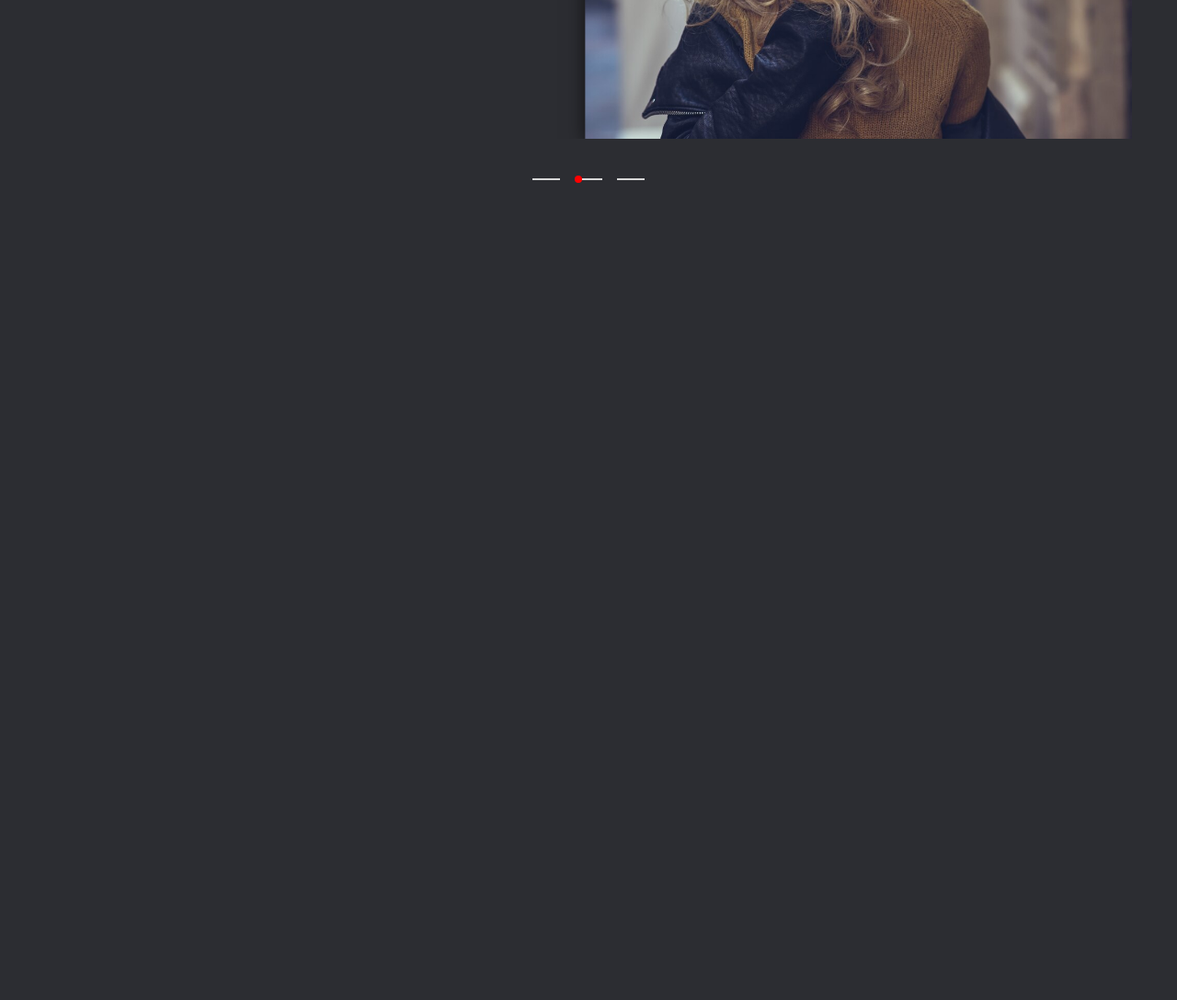
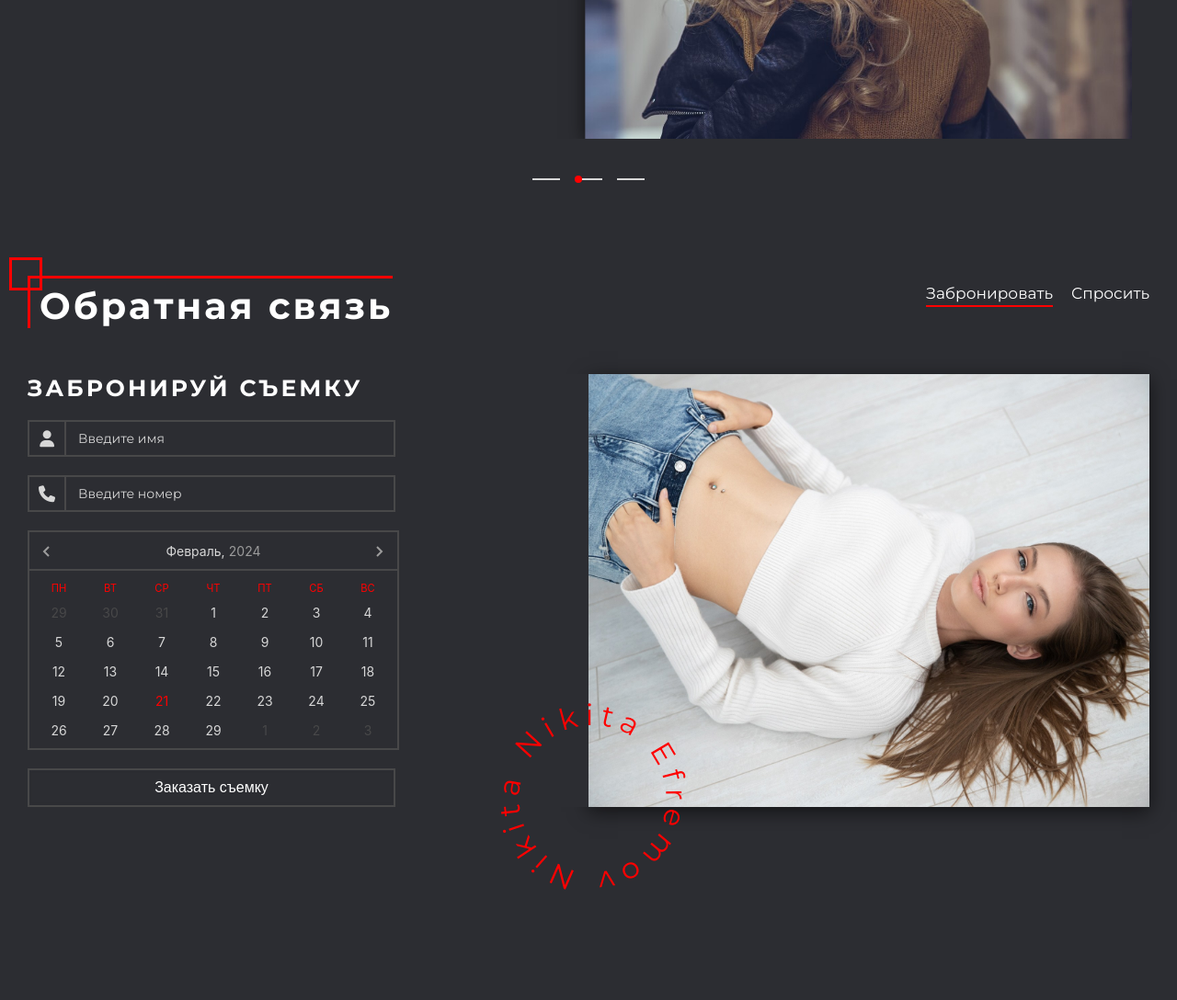
Before and after one commit to ChiefCreator/Nikita-Efremov, a website: page src/html/index.html in a window 1280 px wide. Shown: the part 9284-10372 px from the top of the page at 92% size. Before the commit the page ends 9584 px from the top, so only its background shows below. Drawn offline with nearby package versions, Linux system fonts and the light colour scheme; files that its build step writes are made by us from their sources; files whose address does not match are found by name.

Commit message:
Создание секции с обратной связью

```diff
--- a/package.json
+++ b/package.json
@@ -26,5 +26,10 @@
     "gulp-sourcemaps": "^3.0.0",
     "sass": "^1.70.0",
     "webpack-stream": "^7.0.0"
+  },
+  "dependencies": {
+    "air-datepicker": "^3.4.0",
+    "css-loader": "^6.10.0",
+    "style-loader": "^3.3.4"
   }
 }
--- /dev/null
+++ b/src/html/blocks/section-feedback.html
@@ -0,0 +1,78 @@
+<section class="feedback">
+    <div class="container">
+        <header class="feedback__head">
+            <h2 class="feedback__title section-title">Обратная связь</h2>
+            <div class="feedback__change-form change-form">
+                <span class="change-form__title change-form__title_active">Забронировать</span>
+                <span class="change-form__title">Спросить</span>
+                <div class="change-form__line"></div>
+            </div>
+        </header>
+        <div class="feedback__wrapper">
+            <div class="feedback__content">
+                <form class="feedback__form form-feedback form-feedback_first">
+                    <h3 class="form-feedback__title">Забронируй съемку</h3>
+                    <div class="form-feedback__body">
+                        <div class="form-feedback__content">
+                            <div class="input-container">
+                                <div class="input-container__icon"></div>
+                                <div class="input-container__wrapper">
+                                    <input class="input-container__input" required>
+                                    <label class="input-container__label">Введите имя</label>
+                                </div>
+                            </div>
+                            <div class="input-container">
+                                <div class="input-container__icon input-container__icon_tel"></div>
+                                <div class="input-container__wrapper">
+                                    <input class="input-container__input" required>
+                                    <label class="input-container__label">Введите номер</label>
+                                </div>
+                            </div>
+                            <div class="form-feedback__calendar">
+                                <input class="date" id="date">
+                            </div>
+                            <button class="form-feedback__button button">Заказать cъемку</button>
+                        </div>
+                    </div>
+                </form>
+                <form class="feedback__form form-feedback form-feedback_second">
+                    <h3 class="form-feedback__title">Задай вопрос</h3>
+                    <div class="form-feedback__body">
+                        <div class="form-feedback__content">
+                            <div class="input-container">
+                                <div class="input-container__icon"></div>
+                                <div class="input-container__wrapper">
+                                    <input class="input-container__input" required>
+                                    <label class="input-container__label">Введите имя</label>
+                                </div>
+                            </div>
+                            <div class="input-container">
+                                <div class="input-container__icon input-container__icon_tel"></div>
+                                <div class="input-container__wrapper">
+                                    <input class="input-container__input" required>
+                                    <label class="input-container__label">Введите номер</label>
+                                </div>
+                            </div>
+                            <div class="textarrea-container">
+                                <textarea class="textarrea-container__textarrea" required></textarea>
+                                <label class="textarrea-container__label">Введите сообщение</label>
+                            </div>
+                            <button class="form-feedback__button button">Отправить</button>
+                        </div>
+                    </div>
+                </form>
+            </div>
+            <div class="feedback__photo-wrapper">
+                <div class="feedback__photo">
+                    <img src="./../../img/gallery-7.jpg">
+                </div>
+                <svg class="feedback__circle-text circle-text" viewBox="0 0 150 150">
+                    <path class="circle-text__path" id="circle-text" d="M 0,150 a 150,150 0 1,1 0,1 z" />
+                    <text>
+                      <textPath xlink:href="#circle-text">Nikita Efremov Nikita</textPath>
+                    </text>
+                </svg>
+            </div>
+        </div>
+    </div>
+</section>
--- a/src/html/index.html
+++ b/src/html/index.html
@@ -22,6 +22,7 @@
         @@include("./blocks/section-plan.html")
         @@include("./blocks/section-portfolio.html")
         @@include("./blocks/section-rewiews.html")
+        @@include("./blocks/section-feedback.html")
     </main>
     <script src="https://cdn.jsdelivr.net/npm/swiper@11/swiper-bundle.min.js"></script>
     <script src="./js/index.bundle.js"></script>
--- a/src/js/index.js
+++ b/src/js/index.js
@@ -9,3 +9,13 @@ road();
 
 import hoverImg from "./modules/hover-img";
 hoverImg();
+
+import feedback from "./modules/feedback";
+feedback();
+
+import AirDatepicker from 'air-datepicker';
+import 'air-datepicker/air-datepicker.css';
+
+new AirDatepicker('#date', {
+    inline: true
+})
--- /dev/null
+++ b/src/js/modules/feedback.js
@@ -0,0 +1,22 @@
+function feedback() {
+    let btns = document.querySelectorAll(".change-form__title");
+    let secondForm = document.querySelector(".form-feedback_second");
+    let line = document.querySelector(".change-form__line");
+    let gap = 20;
+
+    line.style.width = window.getComputedStyle(btns[0]).width;
+
+    btns[1].addEventListener("click", function() {
+        secondForm.classList.add("form-feedback_second_act");
+        line.style.width = window.getComputedStyle(btns[1]).width;
+        line.style.left = parseInt(window.getComputedStyle(btns[0]).width) + gap + "px"
+    })
+
+    btns[0].addEventListener("click", function() {
+        secondForm.classList.remove("form-feedback_second_act");
+        line.style.width = window.getComputedStyle(btns[0]).width;
+        line.style.left = 0;
+    })
+}
+
+export default feedback;
--- a/src/scss/base/_reset.scss
+++ b/src/scss/base/_reset.scss
@@ -16,3 +16,7 @@ button{
     border: none;
     outline: none;
 }
+input, textarea{
+    border: none;
+    outline: none;
+}
--- /dev/null
+++ b/src/scss/blocks/section-feedback.scss
@@ -0,0 +1,229 @@
+.feedback{
+    padding-bottom: 100px;
+    &__wrapper{
+        display: flex;
+        justify-content: space-between;
+    }
+    &__content{
+        flex: 0 1 50%;
+        position: relative;
+        overflow: hidden;
+    }
+    &__photo-wrapper{
+        flex: 0 1 50%;
+        position: relative;
+    }
+    &__photo{
+        box-shadow: 0 5px 20px rgba(3, 2, 2, .6);
+        width: 100%;
+        height: 100%;
+        img{
+            width: 100%;
+            height: 100%;
+            object-fit: cover;
+            object-position: center;
+        }
+    }
+    &__circle-text{
+        width: 300px;
+        height: 300px;
+        position: absolute;
+        left: 0;
+        bottom:0;
+        transform: translate(-25%, 70%);
+        fill: rgb(255, 0, 0);
+        letter-spacing: 3.5px;
+    }
+    &__head{
+        margin-bottom: 50px;
+        display: flex;
+        align-items: center;
+        justify-content: space-between;
+    }
+}
+.change-form{
+    display: flex;
+    gap: 20px;
+    margin-bottom: 20px;
+    position: relative;
+    &__title{
+        color: white;
+        font-size: 17px;
+        cursor: pointer;
+    }
+    &__line{
+        position: absolute;
+        left: 0;
+        bottom:-5px;
+        height: 2px;
+        width: 100%;
+        background-color: red;
+        transition: all .3s ease;
+    }
+}
+.form-feedback{
+    background-color: rgb(44, 45, 50);
+    width: 100%;
+    height: 100%;
+    &_first{
+        position: relative;
+        z-index: 2;
+    }
+    &_second{
+        position: absolute;
+        top:100%;
+        z-index: 3;
+        transition: top .5s ease;
+        &_act{
+            top:0;
+        }
+    }
+    &__title{
+        color: white;
+        font-size: 25px;
+        letter-spacing: 3px;
+        text-transform: uppercase;
+        margin-bottom: 20px;
+    }
+    &__body{
+        display: flex;
+        flex-direction: column;
+        gap:60px;
+    }
+    &__content{
+        display: flex;
+        flex-direction: column;
+        gap: 20px;
+    }
+    &__button{
+        margin-top: auto;
+        width: 400px;
+        border: 2px solid rgb(72, 72, 73);
+        background-color: transparent;
+    }
+}
+.input-container{
+    display: flex;
+    width: 400px;
+    height: 40px;
+    border: 2px solid rgb(72, 72, 73);
+    gap: 10px;
+    &__icon{
+        flex: 0 0 40px;
+        height: 100%;
+        border-right: 2px solid rgb(72, 72, 73);
+        display: flex;
+        align-items: center;
+        justify-content: center;
+        &::before{
+            content: "\f007";
+            @include font-awesome;
+            font-size: 18px;
+            color: $light-color;
+        }
+        &_tel::before{
+            content: "\f095";
+
+        }
+    }
+    &__wrapper{
+        flex: 1 1 100%;
+        height: 100%;
+        position: relative;
+    }
+    &__input{
+        width: 100%;
+        height: 100%;
+        background-color: transparent;
+        color: $light-color;
+        &:focus + .input-container__label, &:valid + .input-container__label{
+            top: -1px;
+            left: 10px;
+            font-size: 12px;
+        }
+    }
+    &__label{
+        background-color: rgb(44, 45, 50);
+        padding: 0 3px;
+        color: $light-color;
+        position: absolute;
+        top:50%;
+        left: 0;
+        transform: translateY(-50%);
+        font-size: 14px;
+        transition: all .3s ease;
+    }
+}
+.textarrea-container{
+    width: 400px;
+    height: 100px;
+    border: 2px solid rgb(72, 72, 73);
+    position: relative;
+    &__textarrea{
+        width: 100%;
+        height: 100%;
+        background-color: transparent;
+        resize: none;
+        color: $light-color;
+        padding-top: 7px;
+        &:focus + .textarrea-container__label, &:valid + .textarrea-container__label{
+            top: -8px;
+            left: 10px;
+            font-size: 12px;
+        }
+    }
+    &__label{
+        position: absolute;
+        left: 2px;
+        top:7px;
+        background-color: rgb(44, 45, 50);
+        padding: 0 3px;
+        color: $light-color;
+        font-size: 14px;
+        transition: all .3s ease;
+    }
+}
+.date{
+    display: none;
+}
+.air-datepicker{
+    background: rgb(44, 45, 50) !important;
+    border: 2px solid rgb(72, 72, 73) !important;
+    color: $light-color !important;
+    width: 400px !important;
+    border-radius: 0 !important;
+    .air-datepicker-nav{
+        border-bottom: 2px solid rgb(72, 72, 73) !important;
+    }
+    .air-datepicker-body--day-name{
+        color: $main-color;
+    }
+    .air-datepicker-cell.-day-.-other-month-{
+        color: rgb(72, 72, 73);
+    }
+    .air-datepicker-cell.-selected-{
+        background: $main-bg;
+    }
+    .air-datepicker-cell.-selected-.-focus-{
+        background-color: $main-bg;
+    }
+    .air-datepicker-cell.-focus-{
+        background-color: rgb(72, 72, 73);
+    }
+    .air-datepicker-cell.-current- {
+        color: $main-color;
+    }
+    .air-datepicker-cell.-selected-.-current- {
+        color: $light-color;
+        background: $main-bg;
+    }
+    .air-datepicker-cell.-current-.-focus-{
+        color: $light-color;
+    }
+    .air-datepicker-nav--action:hover {
+        background: rgb(72, 72, 73);
+    }
+    .air-datepicker-nav--title:hover{
+        background: rgb(72, 72, 73);
+    }
+}
--- a/src/scss/style.scss
+++ b/src/scss/style.scss
@@ -14,5 +14,6 @@
 @import "./blocks/section-plan.scss";
 @import "./blocks/section-portfolio.scss";
 @import "./blocks/section-rewiews.scss";
+@import "./blocks/section-feedback.scss";
 
 @import "./blocks/gallery.scss";
--- a/webpack.config.js
+++ b/webpack.config.js
@@ -7,6 +7,14 @@ const config = {
     output: {
         filename: "[name].bundle.js",
     },
+    module: {
+        rules: [
+            {
+                test: /\.css$/,
+                use: ["style-loader", "css-loader"],
+            },
+        ],
+    },
 };
 
 module.exports = config;
```
Also changed, not shown: build/css/style.css, build/img/feedback-img.jpg (added), build/index.html, build/js/index.bundle.js, src/img/feedback-img.jpg (added), 1 other file.
